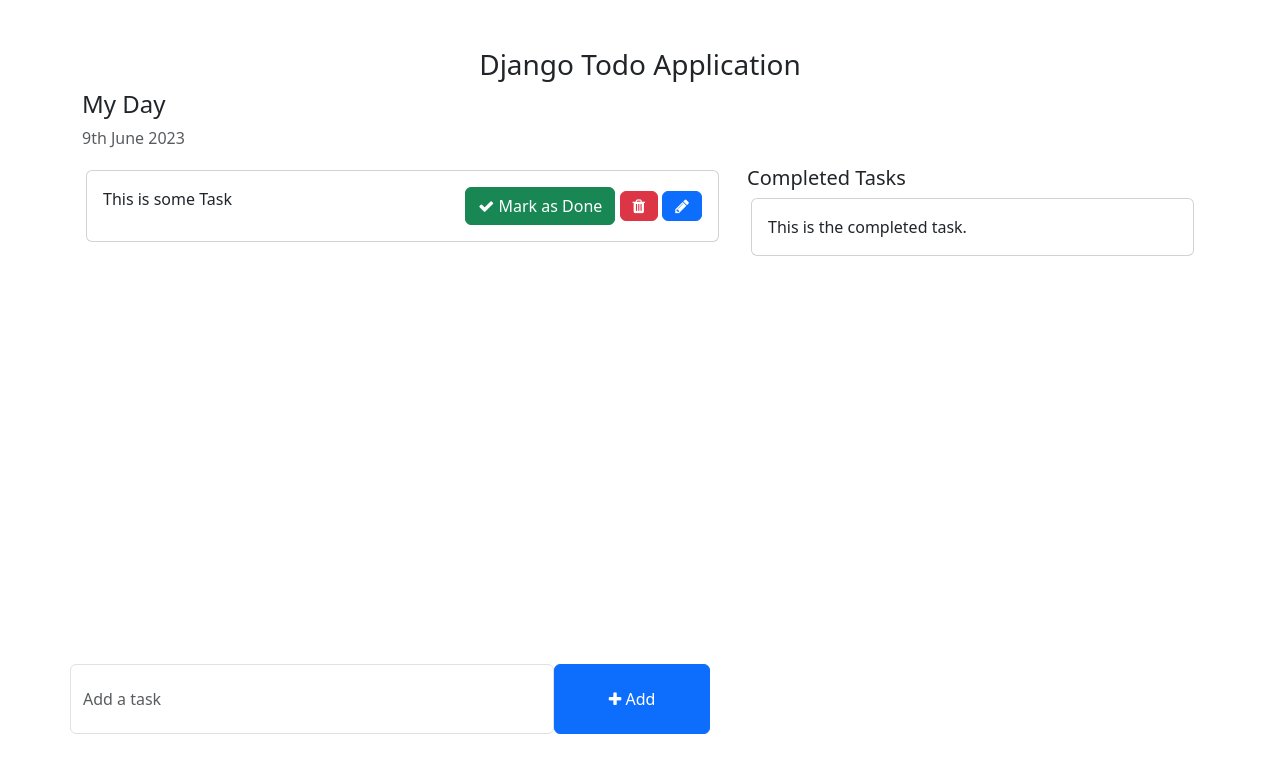
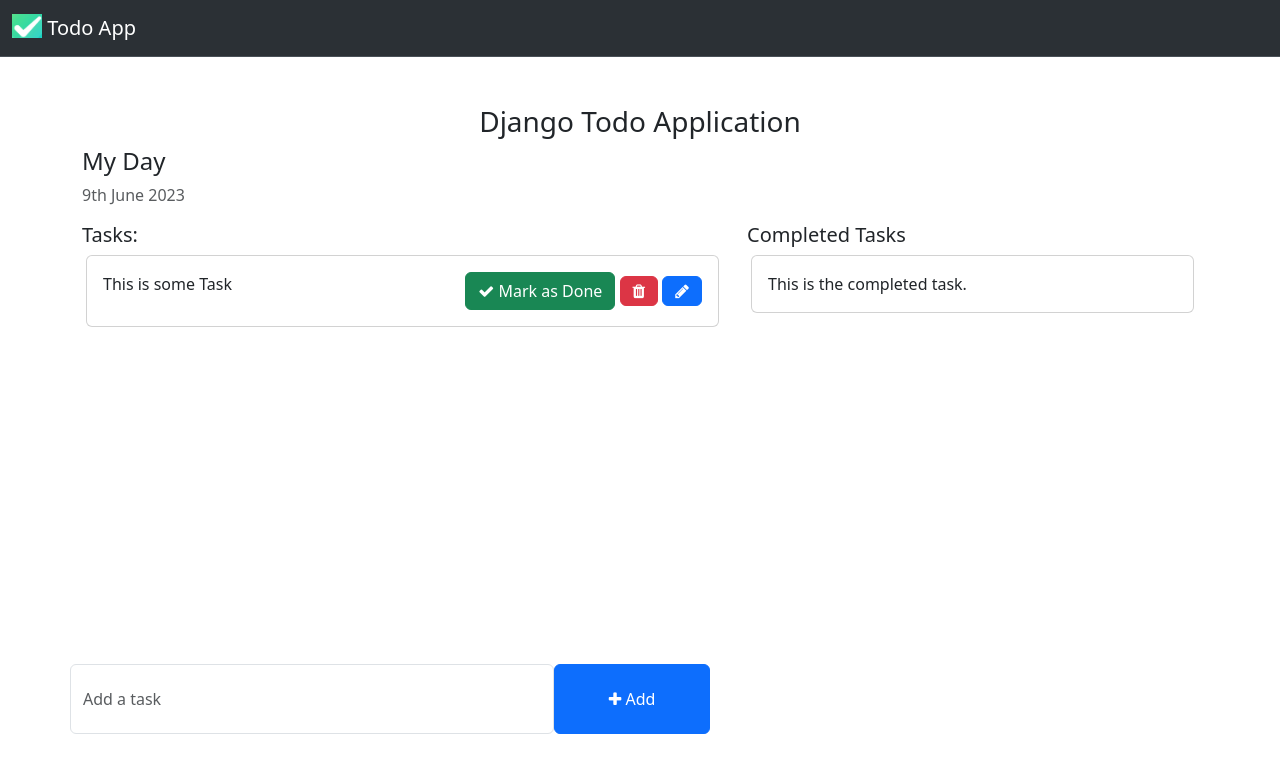
Before and after one commit to ali-nobariasl/Todo_List, a Django app: page / in a window 1280 px wide. Shown: the top 773 px of the page. Run offline with Django 4.2, Linux system fonts and the light colour scheme.

Commit message:
Adding static files and navbar

```diff
--- a/todo/main/templates/main/index.html
+++ b/todo/main/templates/main/index.html
@@ -17,13 +17,22 @@
         }
         </style>
     </head>
+    <nav class="navbar bg-body-tertiary bg-dark border-bottom border-bottom-dark" data-bs-theme="dark">
+        <div class="container-fluid">
+          <a class="navbar-brand" href="#">
+            <img src="static/images/todo.jpg" alt="Logo" width="30" height="24" class="d-inline-block align-text-top">
+            Todo App
+          </a>
+        </div>
+      </nav>
     <body>
-        <div class="container">
+        <div class="container bg-gray ">
             <h3 class="pt-5 text-center"> Django Todo Application</h3>
             <div class="row">
                 <h4> My Day </h4>
                 <p class="text-muted">{% now "jS F Y" %}</p>
                 <div class="col-md-7 col-lg-7" style="height: 450px; overflow: scroll;">
+                    <h5>Tasks:</h5>
                     <div class="card m-1">
                         <div class="card-body">
                             This is some Task
```
Also changed, not shown: todo/todo/settings.py (+6 -1 lines), todo/static/images/todo.jpg (added).
